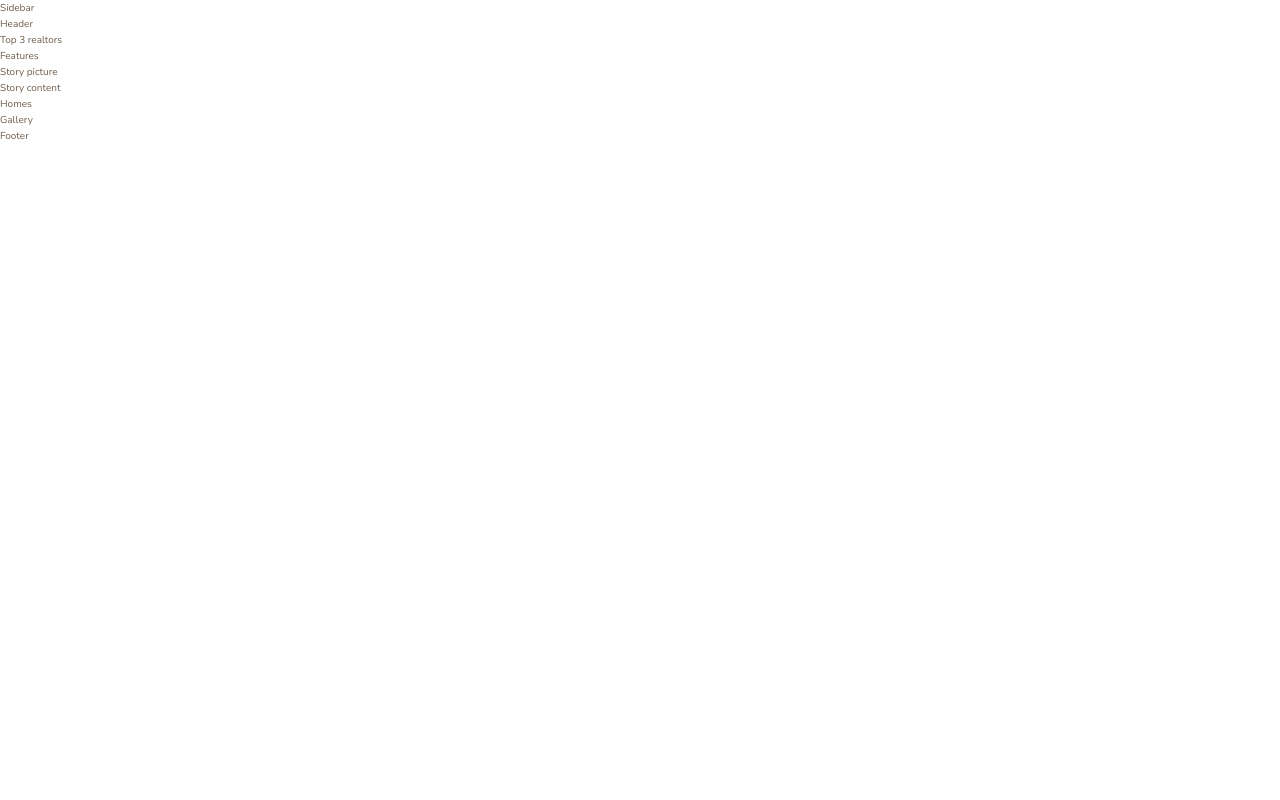
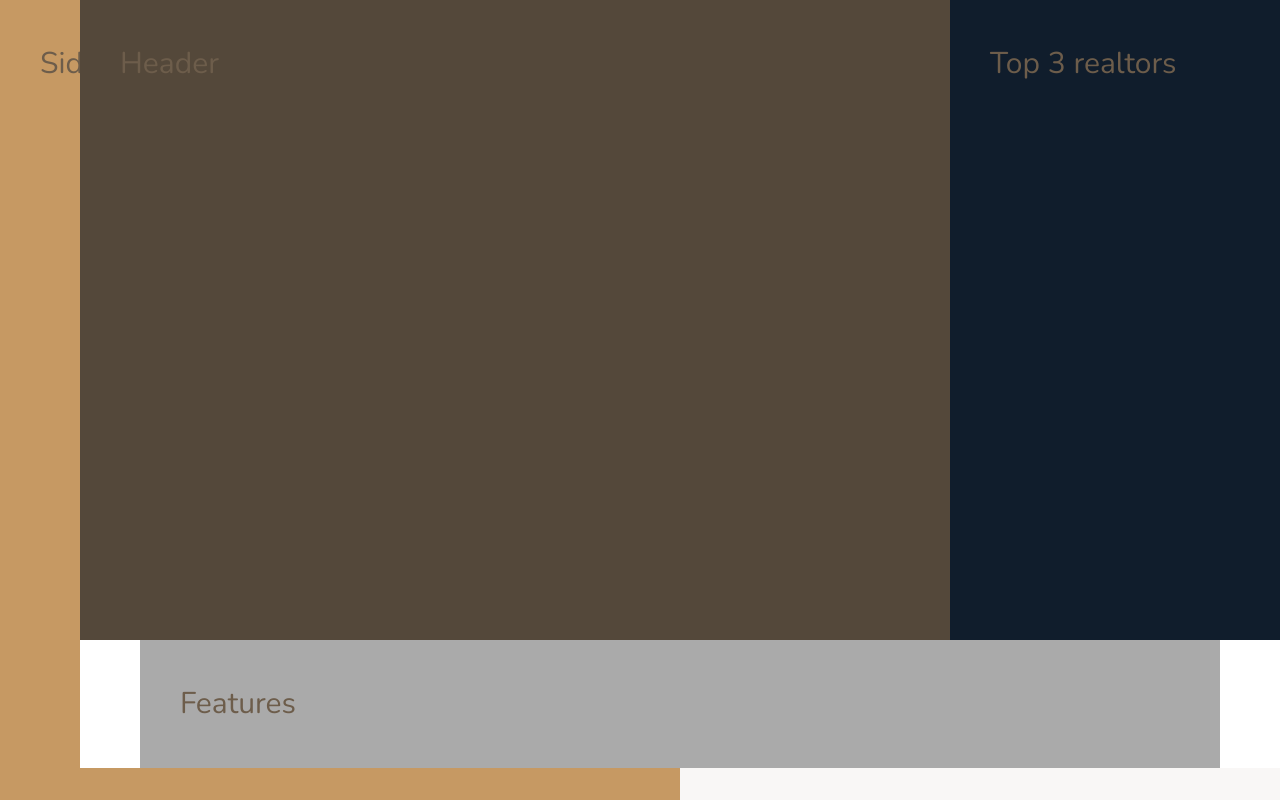
Before and after one commit to Spri85/nexter, a website: page index.html in a window 1280 px wide. Shown: the top 800 px of the page. Drawn offline with nearby package versions, Linux system fonts and the light colour scheme; files that its build step writes are made by us from their sources.

Commit message:
implements layout

```diff
--- a/index.html
+++ b/index.html
@@ -30,7 +30,7 @@
         Features
     </seaction>
 
-    <div class="story__picture">
+    <div class="story__pictures">
         Story picture
     </div>
 
--- a/sass/_base.scss
+++ b/sass/_base.scss
@@ -30,3 +30,13 @@ body {
   font-weight: 300;
   line-height: 1.6;
 }
+
+.container {
+  display: grid;
+  grid-template-rows: 80vh min-content 40vw repeat(3, min-content);
+  grid-template-columns: [sidebar-start] 8rem [sidebar-end full-start] minmax(6rem, 1fr) [center-start] repeat(8, [col-start] minmax(min-content, 14rem) [col-end]) [center-end] minmax(6rem, 1fr) [full-end];
+  &>* {
+    padding: 40px;
+    font-size: 3rem;
+  }
+}
--- a/sass/_features.scss
+++ b/sass/_features.scss
@@ -0,0 +1,4 @@
+.features {
+  background-color: $color-grey-light-2;
+  grid-column: center-start / center-end;
+}
--- a/sass/_footer.scss
+++ b/sass/_footer.scss
@@ -0,0 +1,4 @@
+.footer {
+  background-color: $color-secondary;
+  grid-column: full-start / full-end;
+}
--- a/sass/_gallery.scss
+++ b/sass/_gallery.scss
@@ -0,0 +1,4 @@
+.gallery {
+  background-color: $color-grey-dark-1;
+  grid-column: full-start / full-end;
+}
--- a/sass/_header.scss
+++ b/sass/_header.scss
@@ -0,0 +1,4 @@
+.header {
+  background-color: $color-grey-dark-1;
+  grid-column: full-start / col-end 6;
+}
--- a/sass/_homes.scss
+++ b/sass/_homes.scss
@@ -0,0 +1,4 @@
+.homes {
+  background-color: $color-secondary;
+  grid-column: center-start / center-end;
+}
--- a/sass/_realtors.scss
+++ b/sass/_realtors.scss
@@ -0,0 +1,4 @@
+.realtors {
+  background-color: $color-secondary;
+  grid-column: col-start 7 / full-end;
+}
--- a/sass/_sidebar.scss
+++ b/sass/_sidebar.scss
@@ -0,0 +1,5 @@
+.sidebar {
+  background-color: $color-primary;
+  grid-column: sidebar-start / sidebar-end;
+  grid-row: 1 / -1;
+}
--- a/sass/_story.scss
+++ b/sass/_story.scss
@@ -0,0 +1,10 @@
+.story {
+  &__pictures {
+    background-color: $color-primary;
+    grid-column: full-start / col-end 4;
+  }
+  &__content {
+    background-color: $color-grey-light-1;
+    grid-column: col-start 5 / full-end;
+  }
+}
```
Also changed, not shown: css/style.css (added).
